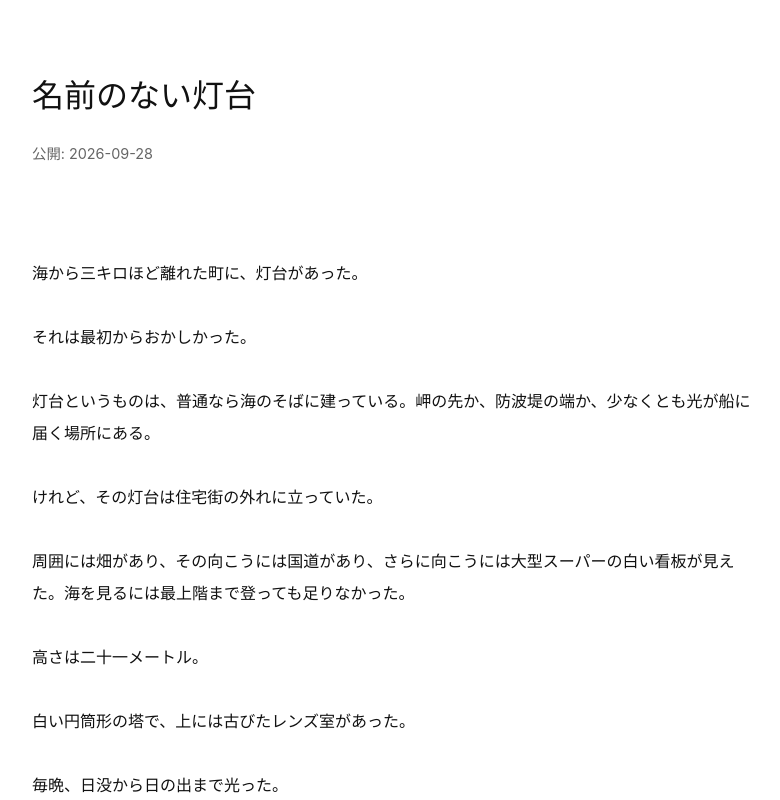
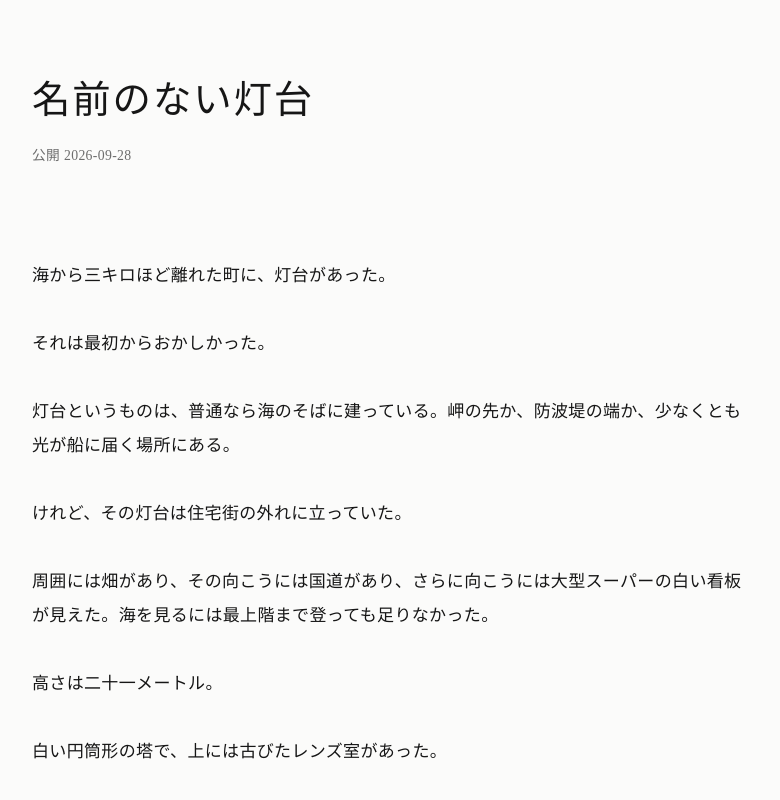
Before and after one commit to caneuccidere-prog/author-site, a plain HTML site: page content/works/namae-no-nai-toudai.html in a window 1280 px wide. Shown: the top 800 px of the page, without its empty margins (248-1028 px from the left). Drawn offline with Linux system fonts and the light colour scheme.

Commit message:
Apply shared reading layout to first work

```diff
--- a/content/works/namae-no-nai-toudai.html
+++ b/content/works/namae-no-nai-toudai.html
@@ -3,71 +3,18 @@
 <head>
   <meta charset="utf-8">
   <meta name="viewport" content="width=device-width, initial-scale=1">
-
+  <meta name="description" content="名前のない灯台">
   <title>名前のない灯台</title>
-
-  <style>
-    body {
-      margin: 0;
-      background: #fff;
-      color: #111;
-      font-family:
-        -apple-system,
-        BlinkMacSystemFont,
-        "Yu Mincho",
-        "Hiragino Mincho ProN",
-        "YuMincho",
-        serif;
-      line-height: 2;
-    }
-
-    main {
-      max-width: 720px;
-      margin: 0 auto;
-      padding: 64px 24px 96px;
-    }
-
-    h1 {
-      margin: 0 0 12px;
-      font-size: 2rem;
-      font-weight: normal;
-    }
-
-    .meta {
-      margin-bottom: 56px;
-      color: #666;
-      font-size: 0.9rem;
-    }
-
-    .body {
-      white-space: pre-wrap;
-      font-size: 1rem;
-    }
-
-    footer {
-      margin-top: 72px;
-      padding-top: 24px;
-      border-top: 1px solid #ddd;
-    }
-
-    a {
-      color: #111;
-    }
-  </style>
+  <link rel="stylesheet" href="../../style.css">
 </head>
-
 <body>
-  <main>
-
-    <header>
-      <h1>名前のない灯台</h1>
-
-      <div class="meta">
-        公開: 2026-09-28
-      </div>
+  <main class="site">
+    <header class="work-header">
+      <h1 class="work-title">名前のない灯台</h1>
+      <p class="meta">公開 2026-09-28</p>
     </header>
 
-    <article class="body">
+    <article class="work-body">
 海から三キロほど離れた町に、灯台があった。
 
 それは最初からおかしかった。
@@ -921,10 +868,10 @@
 だから、そのまま帰った。
     </article>
 
-    <footer>
-      <a href="../../index.html">← 戻る</a>
+    <footer class="work-footer">
+      <p><a href="../../index.html">← 戻る</a></p>
+      <p class="disclosure">この文章はAIによって生成されています。</p>
     </footer>
-
   </main>
 </body>
 </html>
```
